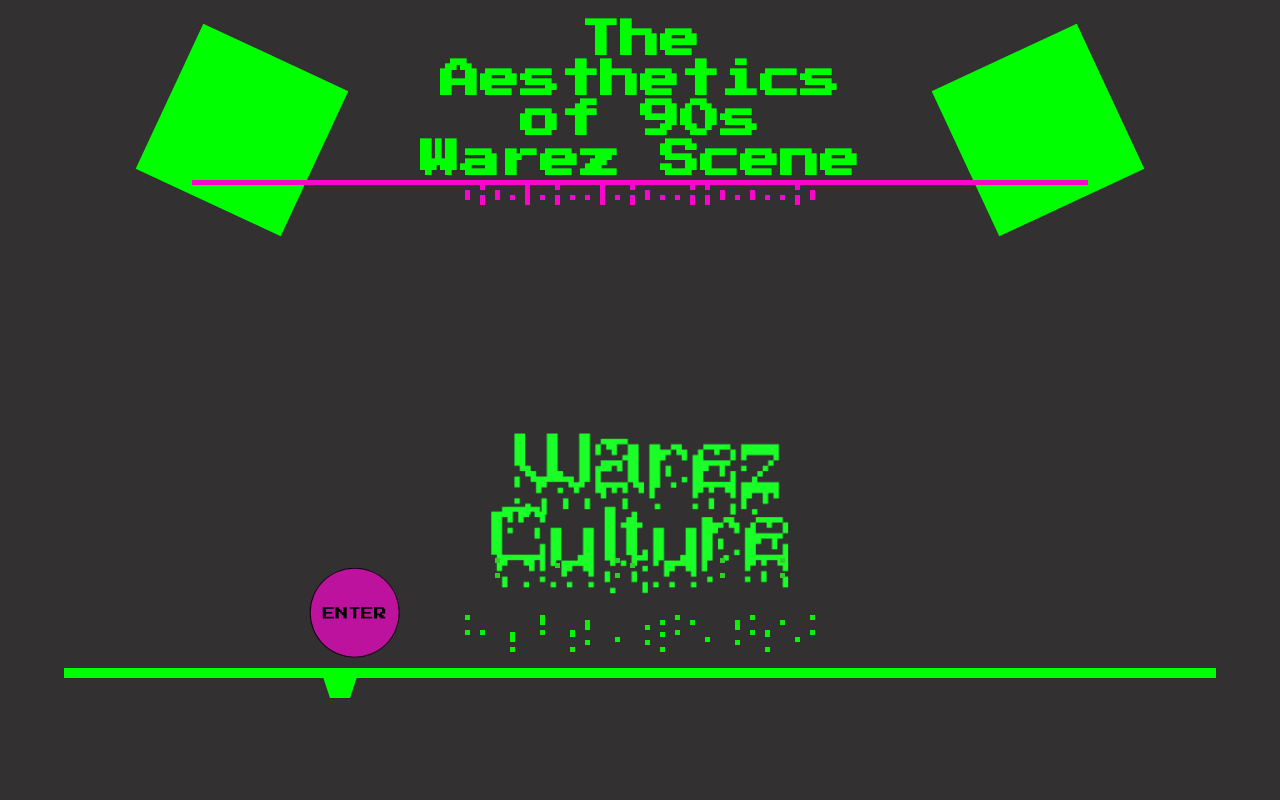
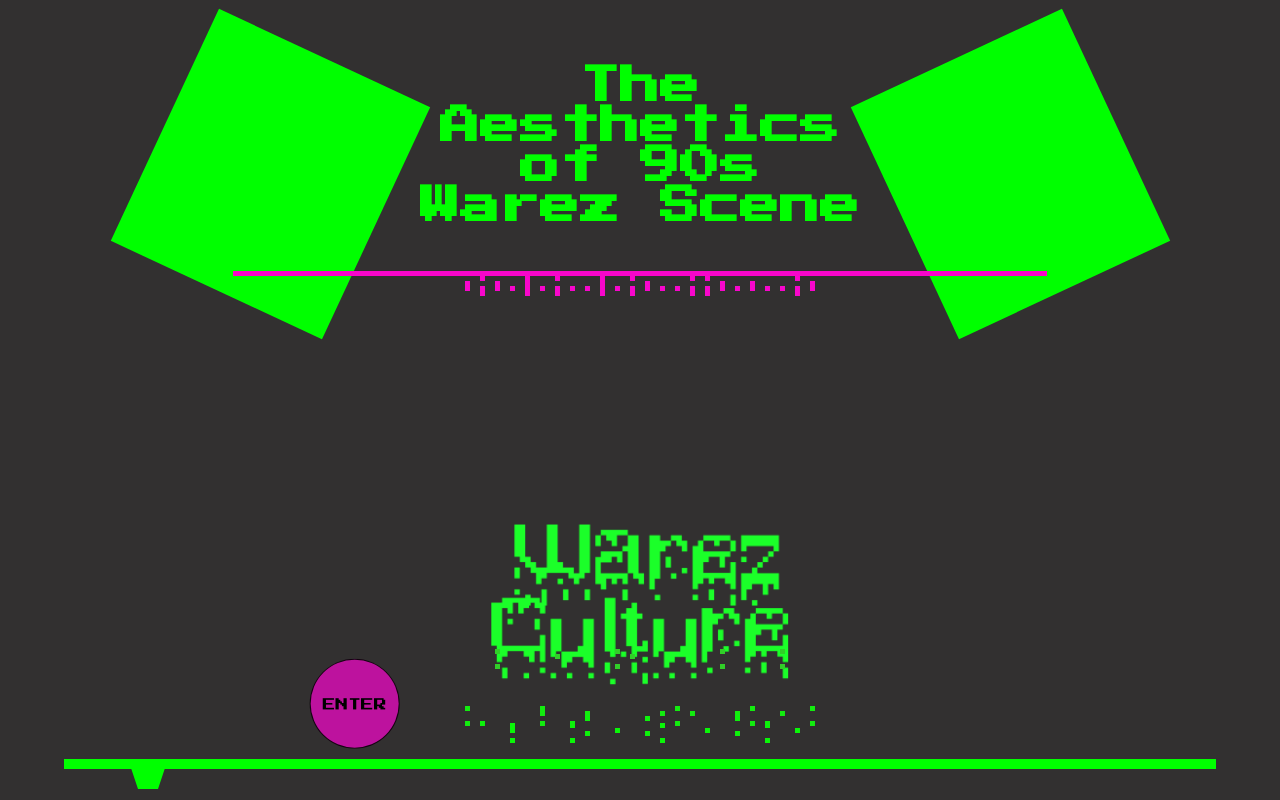
Before and after one commit to Wallenborg/90swebpage, a website built with Parcel: page html/index.html in a window 1280 px wide. Shown: the top 800 px of the page. Built offline with nearby package versions, Linux system fonts and the light colour scheme.

Commit message:
reworked style.css to make index more fluide

```diff
--- a/html/css/style.css
+++ b/html/css/style.css
@@ -34,28 +34,33 @@ img {
 }
 
 .container-header-text {
-  align-items: center;
-  border-bottom: 5px solid rgb(248, 6, 203);
   display: flex;
   flex-direction: column;
   justify-content: center;
+  align-items: center;
   width: 70%;
+  border-bottom: 5px solid rgb(248, 6, 203);
 }
 
 .text-header {
+  text-align: center;
+  font-size: 1.1rem;
   font-family: "Press Start 2P", cursive;
   color: #00ff00;
-  font-size: 1.1rem;
-  text-align: center;
 }
 
-@media (min-width: 768px) {
+@media (min-width: 550px) {
+  .text-header {
+    font-size: 1.5rem;
+  }
+}
+@media (min-width: 700px) {
   .text-header {
     font-size: 2rem;
   }
 }
 
-@media (min-width: 1024px) {
+@media (min-width: 900px) {
   .text-header {
     font-size: 2.5rem;
   }
@@ -63,58 +68,26 @@ img {
 
 .header-square-left {
   position: relative;
-  top: 30px;
-  left: 30px;
+  width: 20vw;
+  height: 20vw;
+  top: 2vw;
+  left: 12vw;
+  z-index: -5;
+  background-color: #ff00ff;
   transform: rotate(25deg);
-  background-color: #ff00ff;
-  width: 70px;
-  height: 70px;
-  z-index: -5;
   animation: blink-squre 0.4s infinite;
-}
-
-@media (min-width: 768px) {
-  .header-square-left {
-    left: 90px;
-    width: 120px;
-    height: 120px;
-  }
-}
-
-@media (min-width: 1024px) {
-  .header-square-left {
-    left: 130px;
-    width: 160px;
-    height: 160px;
-  }
 }
 
 .header-square-right {
   position: relative;
-  top: 30px;
-  right: 30px;
+  width: 20vw;
+  height: 20vw;
+  top: 2vw;
+  right: 12vw;
+  z-index: -5;
+  background-color: #ff00ff;
   transform: rotate(-25deg);
-  background-color: #ff00ff;
-  width: 70px;
-  height: 70px;
-  z-index: -5;
   animation: blink-squre 0.4s infinite;
-}
-
-@media (min-width: 768px) {
-  .header-square-right {
-    right: 90px;
-    width: 120px;
-    height: 120px;
-  }
-}
-
-@media (min-width: 1024px) {
-  .header-square-right {
-    right: 130px;
-    width: 160px;
-    height: 160px;
-  }
 }
 
 /* green pixel rain */
@@ -127,43 +100,36 @@ img {
 
 .pix-box-1 {
   display: block;
+  position: relative;
   width: 5px;
   height: 5px;
   background-color: rgb(248, 6, 203);
-  position: relative;
-  animation-name: rain;
-  animation-duration: 3s;
-  animation-iteration-count: infinite;
+  animation: rain 3s infinite;
 }
 .pix-box-2 {
   display: block;
+  position: relative;
   width: 5px;
   height: 5px;
   background-color: rgb(248, 6, 203);
-  position: relative;
-  animation-name: rain;
-  animation-duration: 5s;
-  animation-iteration-count: infinite;
+  animation: rain 5s infinite;
 }
 .pix-box-3 {
   display: block;
+  position: relative;
   width: 5px;
   height: 5px;
   background-color: rgb(248, 6, 203);
-  position: relative;
-  animation-name: rain;
-  animation-duration: 2s;
-  animation-iteration-count: infinite;
+  animation: rain 2s infinite;
 }
+
 .pix-box-4 {
   display: block;
+  position: relative;
   width: 5px;
   height: 5px;
   background-color: rgb(248, 6, 203);
-  position: relative;
-  animation-name: rain;
-  animation-duration: 7s;
-  animation-iteration-count: infinite;
+  animation: rain 7s infinite;
 }
 .pix-box-5 {
   display: block;
@@ -171,82 +137,62 @@ img {
   height: 5px;
   background-color: rgb(248, 6, 203);
   position: relative;
-  animation-name: rain;
-  animation-duration: 4s;
-  animation-delay: 2s;
-  animation-iteration-count: infinite;
+  animation: rain 4s 2s infinite;
 }
 
 .pix-box-6 {
   display: block;
+  position: relative;
   width: 5px;
   height: 5px;
   background-color: rgb(248, 6, 203);
-  position: relative;
-  animation-name: rain;
-  animation-duration: 4s;
-  animation-delay: 1s;
-  animation-iteration-count: infinite;
+  animation: rain 4s 1s infinite;
 }
 .pix-box-7 {
   display: block;
+  position: relative;
   width: 5px;
   height: 5px;
   background-color: rgb(248, 6, 203);
-  position: relative;
-  animation-name: rain;
-  animation-duration: 4s;
-  animation-delay: 5s;
-  animation-iteration-count: infinite;
+  animation: rain 4s 5s infinite;
 }
 .pix-box-8 {
   display: block;
+  position: relative;
   width: 5px;
   height: 5px;
   background-color: rgb(248, 6, 203);
-  position: relative;
-  animation-name: rain;
-  animation-duration: 6s;
-  animation-delay: 8s;
-  animation-iteration-count: infinite;
+  animation: rain 6s 8s infinite;
 }
 .pix-box-9 {
   display: block;
+  position: relative;
   width: 5px;
   height: 5px;
   background-color: rgb(248, 6, 203);
-  position: relative;
-  animation-name: rain;
-  animation-duration: 1s;
-  animation-delay: 12s;
-  animation-iteration-count: infinite;
+  animation: rain 1s 12s infinite;
 }
 .pix-box-10 {
   display: block;
+  position: relative;
   width: 5px;
   height: 5px;
   background-color: rgb(248, 6, 203);
-  position: relative;
-  animation-name: rain;
-  animation-duration: 8s;
-  animation-delay: 5s;
-  animation-iteration-count: infinite;
+  animation: rain 8s 5s infinite;
 }
 .pix-box-11 {
   display: block;
+  position: relative;
   width: 5px;
   height: 5px;
   background-color: rgb(248, 6, 203);
-  position: relative;
-  animation-name: rain;
-  animation-duration: 12s;
-  animation-delay: 6s;
-  animation-iteration-count: infinite;
+  animation: rain 12s 6s infinite;
 }
 
 .continer-line {
   margin-top: 105px;
   display: flex;
+  flex-direction: row;
   justify-content: center;
 }
 
@@ -265,43 +211,56 @@ img {
 
 .cone-shape {
   position: absolute;
-  margin-right: 310px;
+  height: 0;
+  width: 40px;
+  left: 10vw;
   border-top: 30px solid #00ff00;
   border-left: 10px solid transparent;
   border-right: 10px solid transparent;
-  height: 0;
-  width: 40px;
-}
-
-@media (min-width: 768px) {
-  .cone-shape {
-    margin-right: 600px;
-  }
 }
 
 .dripp {
   position: relative;
-  display: block;
-  top: 10px;
-  left: -155px;
-  background-color: #00ff00;
   height: 7px;
   width: 7px;
+  left: -35vw;
+  background-color: #00ff00;
   animation: dripp-dropp 0.7s infinite ease-in-out;
 }
 
-@media (min-width: 768px) {
+@media (min-width: 450px) {
   .dripp {
-    left: -300px;
+    left: -36vw;
+  }
+}
+@media (min-width: 700px) {
+  .dripp {
+    left: -37vw;
+  }
+}
+@media (min-width: 900px) {
+  .dripp {
+    left: -38vw;
+  }
+}
+@media (min-width: 1200px) {
+  .dripp {
+    left: -38.5vw;
+  }
+}
+
+@media (min-width: 1600px) {
+  .dripp {
+    left: -39vw;
   }
 }
 
 /* logo text and link */
 .container-logo {
-  margin-top: 135px;
   display: flex;
   justify-content: center;
   align-items: center;
+  margin-top: 135px;
 }
 
 .logo-img {
@@ -309,22 +268,22 @@ img {
 }
 
 .container-link {
-  width: 60px;
-  height: 60px;
-  border-radius: 50%;
-  border: solid 1px rgba(0, 0, 0, 0.887);
   position: relative;
-  top: 270px;
-  margin: auto;
-  background-color: rgba(248, 6, 204, 0.705);
-  animation: circle 25s infinite linear;
   display: flex;
   justify-content: center;
   align-items: center;
+  width: 60px;
+  height: 60px;
+  top: 270px;
   z-index: 5;
+  margin: auto;
+  border-radius: 50%;
+  border: solid 1px rgba(0, 0, 0, 0.887);
+  background-color: rgba(248, 6, 204, 0.705);
+  animation: circle 25s infinite linear;
 }
 
-@media (min-width: 768px) {
+@media (min-width: 750px) {
   .container-link {
     width: 90px;
     height: 90px;
@@ -457,7 +416,7 @@ img {
   }
 }
 
-@media (min-width: 768px) {
+@media (min-width: 740px) {
   @keyframes circle {
     0% {
       transform: rotate(0deg) translateY(230px) rotate(0deg);
--- a/html/index.html
+++ b/html/index.html
@@ -143,8 +143,6 @@ first -->
       <div class="line"></div>
       <div class="cone-shape"></div>
       <div class="dripp"></div>
-      <div></div>
-      <div class="dripp1"></div>
     </div>
 
     <div class="wrap-escape">
```
